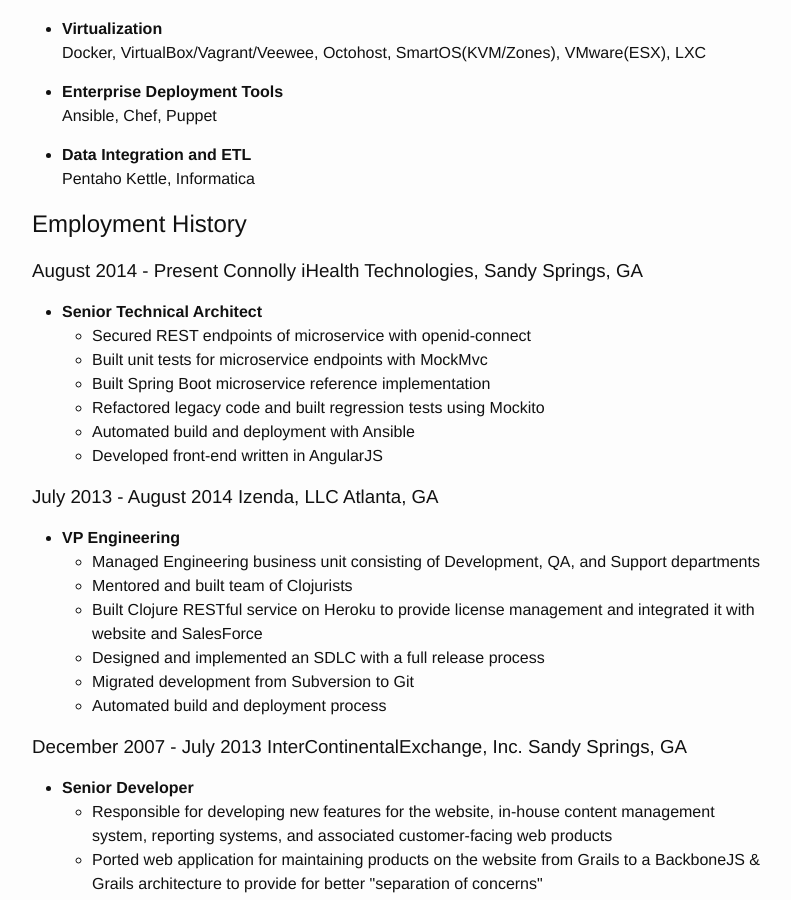
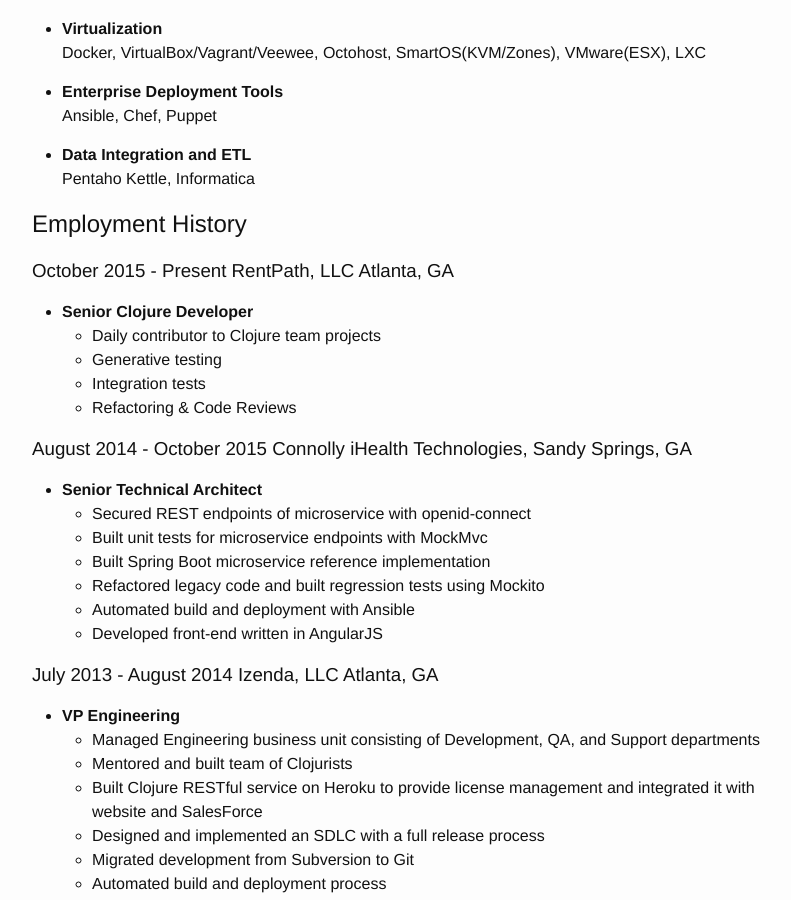
Before and after one commit to halcyon/www.zeddworks.com, a Jekyll site: the page built from resume.html, in a window 1280 px wide and 900 px high, scrolled down 1426 px. Shown: the whole window, without its empty margins (238-1029 px from the left). Built offline with Jekyll 4.4.1, drawn with Linux system fonts in a browser that asks for light colours.

Commit message:
Adding Rentpath

```diff
--- a/resume.html
+++ b/resume.html
@@ -132,13 +131,26 @@ Pentaho Kettle, Informatica
 </div></li></ul>
 </div>
 
-<div id="outline-container-orgheadline41" class="outline-2">
-<h2 id="orgheadline41">Employment History</h2>
-<div class="outline-text-2" id="text-orgheadline41">
+<div id="outline-container-orgheadline43" class="outline-2">
+<h2 id="orgheadline43">Employment History</h2>
+<div class="outline-text-2" id="text-orgheadline43">
 </div><div id="outline-container-orgheadline25" class="outline-3">
-<h3 id="orgheadline25">August 2014 - Present Connolly iHealth Technologies, Sandy Springs, GA</h3>
+<h3 id="orgheadline25">October 2015 - Present RentPath, LLC Atlanta, GA</h3>
 <div class="outline-text-3" id="text-orgheadline25">
-</div><ul class="org-ul"><li><a id="orgheadline24"></a><b>Senior Technical Architect</b><br  /><div class="outline-text-4" id="text-orgheadline24">
+</div><ul class="org-ul"><li><a id="orgheadline24"></a><b>Senior Clojure Developer</b><br  /><div class="outline-text-4" id="text-orgheadline24">
+<ul class="org-ul">
+<li>Daily contributor to Clojure team projects</li>
+<li>Generative testing</li>
+<li>Integration tests</li>
+<li>Refactoring &amp; Code Reviews</li>
+</ul>
+</div></li></ul>
+</div>
+
+<div id="outline-container-orgheadline27" class="outline-3">
+<h3 id="orgheadline27">August 2014 - October 2015 Connolly iHealth Technologies, Sandy Springs, GA</h3>
+<div class="outline-text-3" id="text-orgheadline27">
+</div><ul class="org-ul"><li><a id="orgheadline26"></a><b>Senior Technical Architect</b><br  /><div class="outline-text-4" id="text-orgheadline26">
 <ul class="org-ul">
 <li>Secured REST endpoints of microservice with openid-connect</li>
 <li>Built unit tests for microservice endpoints with MockMvc</li>
@@ -150,10 +162,10 @@ Pentaho Kettle, Informatica
 </div></li></ul>
 </div>
 
-<div id="outline-container-orgheadline27" class="outline-3">
-<h3 id="orgheadline27">July 2013 - August 2014 Izenda, LLC Atlanta, GA</h3>
-<div class="outline-text-3" id="text-orgheadline27">
-</div><ul class="org-ul"><li><a id="orgheadline26"></a><b>VP Engineering</b><br  /><div class="outline-text-4" id="text-orgheadline26">
+<div id="outline-container-orgheadline29" class="outline-3">
+<h3 id="orgheadline29">July 2013 - August 2014 Izenda, LLC Atlanta, GA</h3>
+<div class="outline-text-3" id="text-orgheadline29">
+</div><ul class="org-ul"><li><a id="orgheadline28"></a><b>VP Engineering</b><br  /><div class="outline-text-4" id="text-orgheadline28">
 <ul class="org-ul">
 <li>Managed Engineering business unit consisting of Development, QA, and Support departments</li>
 <li>Mentored and built team of Clojurists</li>
@@ -165,10 +177,10 @@ Pentaho Kettle, Informatica
 </div></li></ul>
 </div>
 
-<div id="outline-container-orgheadline31" class="outline-3">
-<h3 id="orgheadline31">December 2007 - July 2013 InterContinentalExchange, Inc. Sandy Springs, GA</h3>
-<div class="outline-text-3" id="text-orgheadline31">
-</div><ul class="org-ul"><li><a id="orgheadline28"></a><b>Senior Developer</b><br  /><div class="outline-text-4" id="text-orgheadline28">
+<div id="outline-container-orgheadline33" class="outline-3">
+<h3 id="orgheadline33">December 2007 - July 2013 InterContinentalExchange, Inc. Sandy Springs, GA</h3>
+<div class="outline-text-3" id="text-orgheadline33">
+</div><ul class="org-ul"><li><a id="orgheadline30"></a><b>Senior Developer</b><br  /><div class="outline-text-4" id="text-orgheadline30">
 <ul class="org-ul">
 <li>Responsible for developing new features for the website, in-house content management system, reporting systems, and associated customer-facing web products</li>
 <li>Ported web application for maintaining products on the website from Grails to a BackboneJS &amp; Grails architecture to provide for better "separation of concerns"</li>
@@ -177,7 +189,7 @@ Pentaho Kettle, Informatica
 </ul>
 </div></li>
 
-<li><a id="orgheadline29"></a><b>Manager SDLC Team</b><br  /><div class="outline-text-4" id="text-orgheadline29">
+<li><a id="orgheadline31"></a><b>Manager SDLC Team</b><br  /><div class="outline-text-4" id="text-orgheadline31">
 <ul class="org-ul">
 <li>Championed and implemented Chef deployment strategies to automate provisioning of SDLC stack (Gitorious, Jenkins, Nexus, Jira) and wrote a Chef provider to automate signing of SSL certificates by ICE's Certificate Authority</li>
 <li>Lead development of Nexus Artifact Cleaner to expunge old artifacts</li>
@@ -191,7 +203,7 @@ Pentaho Kettle, Informatica
 </ul>
 </div></li>
 
-<li><a id="orgheadline30"></a><b>R&amp;D Systems Engineer</b><br  /><div class="outline-text-4" id="text-orgheadline30">
+<li><a id="orgheadline32"></a><b>R&amp;D Systems Engineer</b><br  /><div class="outline-text-4" id="text-orgheadline32">
 <ul class="org-ul">
 <li>Developed and formalized SDLC release process</li>
 <li>Architect of SDLC (Continuous Integration, Distributed Source Control, Shared Build Artifacts Repository, Build Process, and Defect Tracking)</li>
@@ -203,17 +215,17 @@ Pentaho Kettle, Informatica
 </div></li></ul>
 </div>
 
-<div id="outline-container-orgheadline36" class="outline-3">
-<h3 id="orgheadline36">June 2004 - December 2007 Equifax, Inc. Alpharetta, GA</h3>
-<div class="outline-text-3" id="text-orgheadline36">
-</div><ul class="org-ul"><li><a id="orgheadline32"></a><b>Application Developer IV</b><br  /><div class="outline-text-4" id="text-orgheadline32">
+<div id="outline-container-orgheadline38" class="outline-3">
+<h3 id="orgheadline38">June 2004 - December 2007 Equifax, Inc. Alpharetta, GA</h3>
+<div class="outline-text-3" id="text-orgheadline38">
+</div><ul class="org-ul"><li><a id="orgheadline34"></a><b>Application Developer IV</b><br  /><div class="outline-text-4" id="text-orgheadline34">
 <ul class="org-ul">
 <li>Wrote C++ bindings for parsing configuration files with libyaml</li>
 <li>Developed server-side invocation and monitoring agent for grid job control system</li>
 </ul>
 </div></li>
 
-<li><a id="orgheadline33"></a><b>Development Infrastructure Architect</b><br  /><div class="outline-text-4" id="text-orgheadline33">
+<li><a id="orgheadline35"></a><b>Development Infrastructure Architect</b><br  /><div class="outline-text-4" id="text-orgheadline35">
 <ul class="org-ul">
 <li>Architect of automated system to generate continuous integration environments on demand</li>
 <li>Deployed enterprise Subversion SCM with LDAP backend</li>
@@ -226,7 +238,7 @@ Pentaho Kettle, Informatica
 </ul>
 </div></li>
 
-<li><a id="orgheadline34"></a><b>CM Team Lead</b><br  /><div class="outline-text-4" id="text-orgheadline34">
+<li><a id="orgheadline36"></a><b>CM Team Lead</b><br  /><div class="outline-text-4" id="text-orgheadline36">
 <ul class="org-ul">
 <li>Supported J2EE eCommerce system</li>
 <li>Liaison to IBM Global Architecture</li>
@@ -236,7 +248,7 @@ Pentaho Kettle, Informatica
 </ul>
 </div></li>
 
-<li><a id="orgheadline35"></a><b>Release Engineer</b><br  /><div class="outline-text-4" id="text-orgheadline35">
+<li><a id="orgheadline37"></a><b>Release Engineer</b><br  /><div class="outline-text-4" id="text-orgheadline37">
 <ul class="org-ul">
 <li>Supported 20 SDLC environments</li>
 <li>Responsible for building continuous integration environments</li>
@@ -245,10 +257,10 @@ Pentaho Kettle, Informatica
 </div></li></ul>
 </div>
 
-<div id="outline-container-orgheadline38" class="outline-3">
-<h3 id="orgheadline38">April 1999 - November 2001 Exchange-America Alpharetta, GA</h3>
-<div class="outline-text-3" id="text-orgheadline38">
-</div><ul class="org-ul"><li><a id="orgheadline37"></a><b>Software Developer</b><br  /><div class="outline-text-4" id="text-orgheadline37">
+<div id="outline-container-orgheadline40" class="outline-3">
+<h3 id="orgheadline40">April 1999 - November 2001 Exchange-America Alpharetta, GA</h3>
+<div class="outline-text-3" id="text-orgheadline40">
+</div><ul class="org-ul"><li><a id="orgheadline39"></a><b>Software Developer</b><br  /><div class="outline-text-4" id="text-orgheadline39">
 <ul class="org-ul">
 <li>Developed a regular expression library for Java</li>
 <li>Developed CORBA clients and servers in Java and C++</li>
@@ -260,10 +272,10 @@ Pentaho Kettle, Informatica
 </div></li></ul>
 </div>
 
-<div id="outline-container-orgheadline40" class="outline-3">
-<h3 id="orgheadline40">October 1997 - May 1999 GA State Board of Pardons and Paroles Atlanta, GA</h3>
-<div class="outline-text-3" id="text-orgheadline40">
-</div><ul class="org-ul"><li><a id="orgheadline39"></a><b>Network Engineer</b><br  /><div class="outline-text-4" id="text-orgheadline39">
+<div id="outline-container-orgheadline42" class="outline-3">
+<h3 id="orgheadline42">October 1997 - May 1999 GA State Board of Pardons and Paroles Atlanta, GA</h3>
+<div class="outline-text-3" id="text-orgheadline42">
+</div><ul class="org-ul"><li><a id="orgheadline41"></a><b>Network Engineer</b><br  /><div class="outline-text-4" id="text-orgheadline41">
 <ul class="org-ul">
 <li>Developed Lotus Notes database applications</li>
 <li>Administered Central Office Network serving 300 internal nodes and 57 Parole offices</li>
@@ -273,12 +285,12 @@ Pentaho Kettle, Informatica
 </div>
 </div>
 
-<div id="outline-container-orgheadline44" class="outline-2">
-<h2 id="orgheadline44">Education</h2>
-<div class="outline-text-2" id="text-orgheadline44">
-</div><div id="outline-container-orgheadline42" class="outline-3">
-<h3 id="orgheadline42">Georgia Institute of Technology Atlanta, GA</h3>
-<div class="outline-text-3" id="text-orgheadline42">
+<div id="outline-container-orgheadline46" class="outline-2">
+<h2 id="orgheadline46">Education</h2>
+<div class="outline-text-2" id="text-orgheadline46">
+</div><div id="outline-container-orgheadline44" class="outline-3">
+<h3 id="orgheadline44">Georgia Institute of Technology Atlanta, GA</h3>
+<div class="outline-text-3" id="text-orgheadline44">
 <ul class="org-ul">
 <li>Bachelor of Computer Science (2007)</li>
 <li>Certificate in Industrial Organizational Psychology (2007)</li>
@@ -286,9 +298,9 @@ Pentaho Kettle, Informatica
 </div>
 </div>
 
-<div id="outline-container-orgheadline43" class="outline-3">
-<h3 id="orgheadline43">Continuing Education</h3>
-<div class="outline-text-3" id="text-orgheadline43">
+<div id="outline-container-orgheadline45" class="outline-3">
+<h3 id="orgheadline45">Continuing Education</h3>
+<div class="outline-text-3" id="text-orgheadline45">
 <ul class="org-ul">
 <li>Computational Investing, Part I - Georgia Institute of Technology (2012)</li>
 <li>Developing Innovative Ideas for New Companies - University of Maryland, College Park (2013)</li>
@@ -298,9 +310,9 @@ Pentaho Kettle, Informatica
 </div>
 </div>
 
-<div id="outline-container-orgheadline45" class="outline-2">
-<h2 id="orgheadline45">Professional References</h2>
-<div class="outline-text-2" id="text-orgheadline45">
+<div id="outline-container-orgheadline47" class="outline-2">
+<h2 id="orgheadline47">Professional References</h2>
+<div class="outline-text-2" id="text-orgheadline47">
 <ul class="org-ul">
 <li>Available upon request</li>
 </ul>
```
Also changed, not shown: other parts of resume.html (+5 -6 lines).
